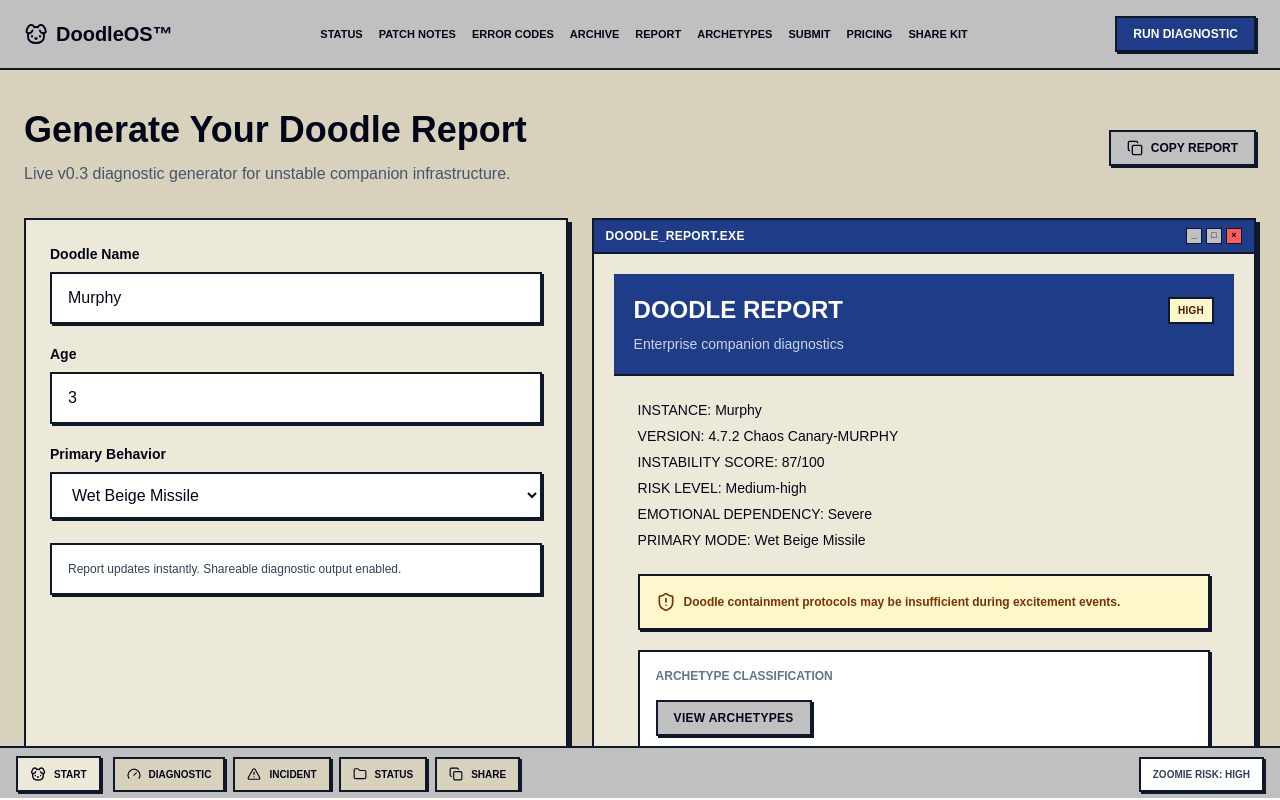
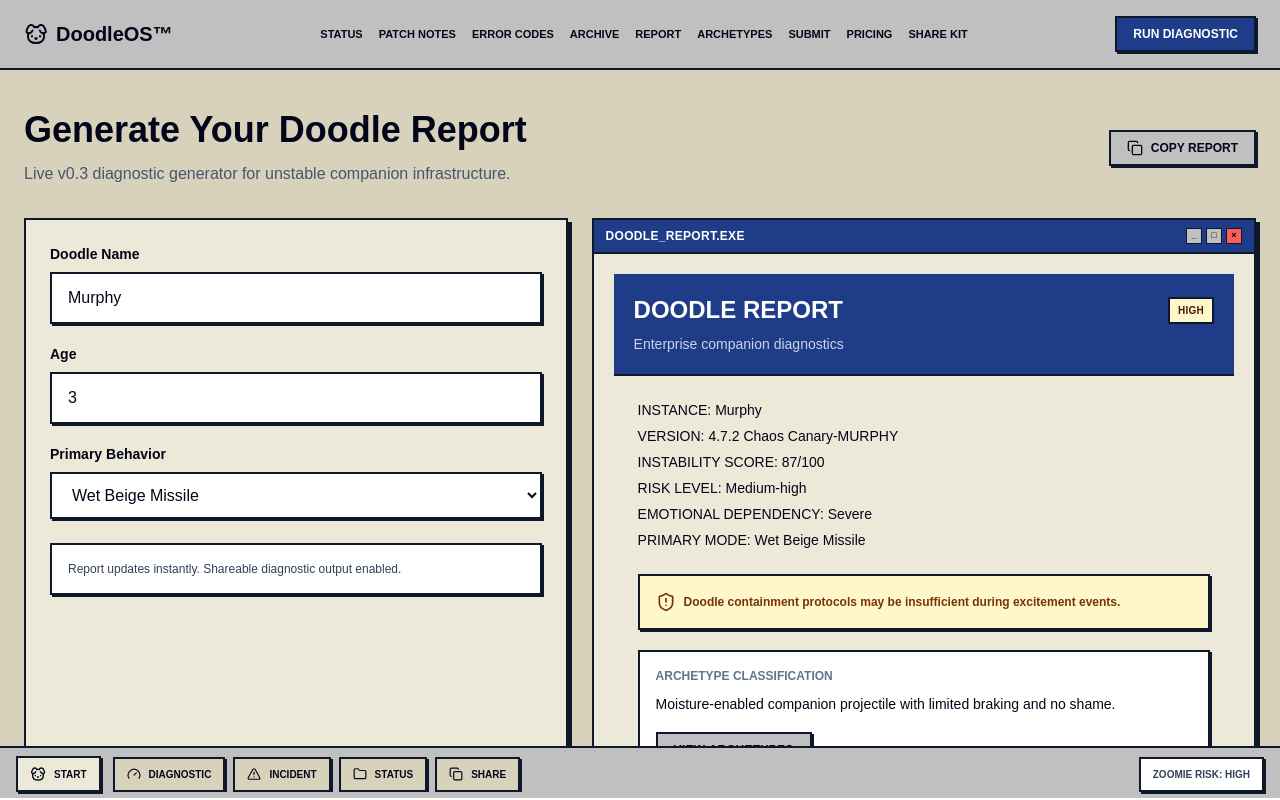
Before and after one commit to zacharymplace/doodleos-web, a Next.js app: page /report in a window 1280 px wide. Shown: the top 800 px of the page. Built offline with nearby package versions, Linux system fonts and the light colour scheme.

Commit message:
Fix report archetype classification notes

```diff
--- a/src/app/report/page.tsx
+++ b/src/app/report/page.tsx
@@ -12,6 +12,7 @@ const behaviorProfiles = {
     version: "4.7.2 Chaos Canary",
     score: 86,
     dependency: "Severe",
+    archetypeNote: "Moisture-enabled companion projectile with limited braking and no shame.",
     bugs: [
       "Counter surfing reintroduced",
       "Personal space deprecated",
```
